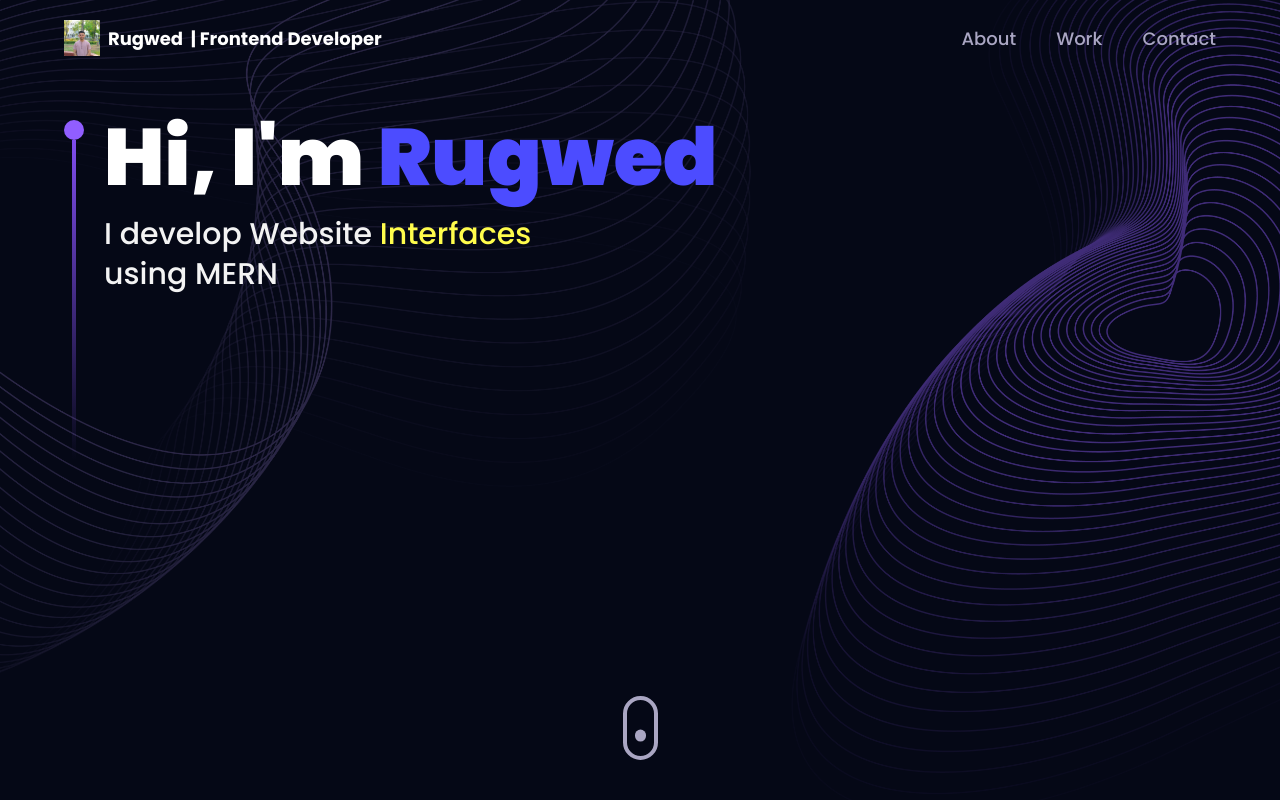
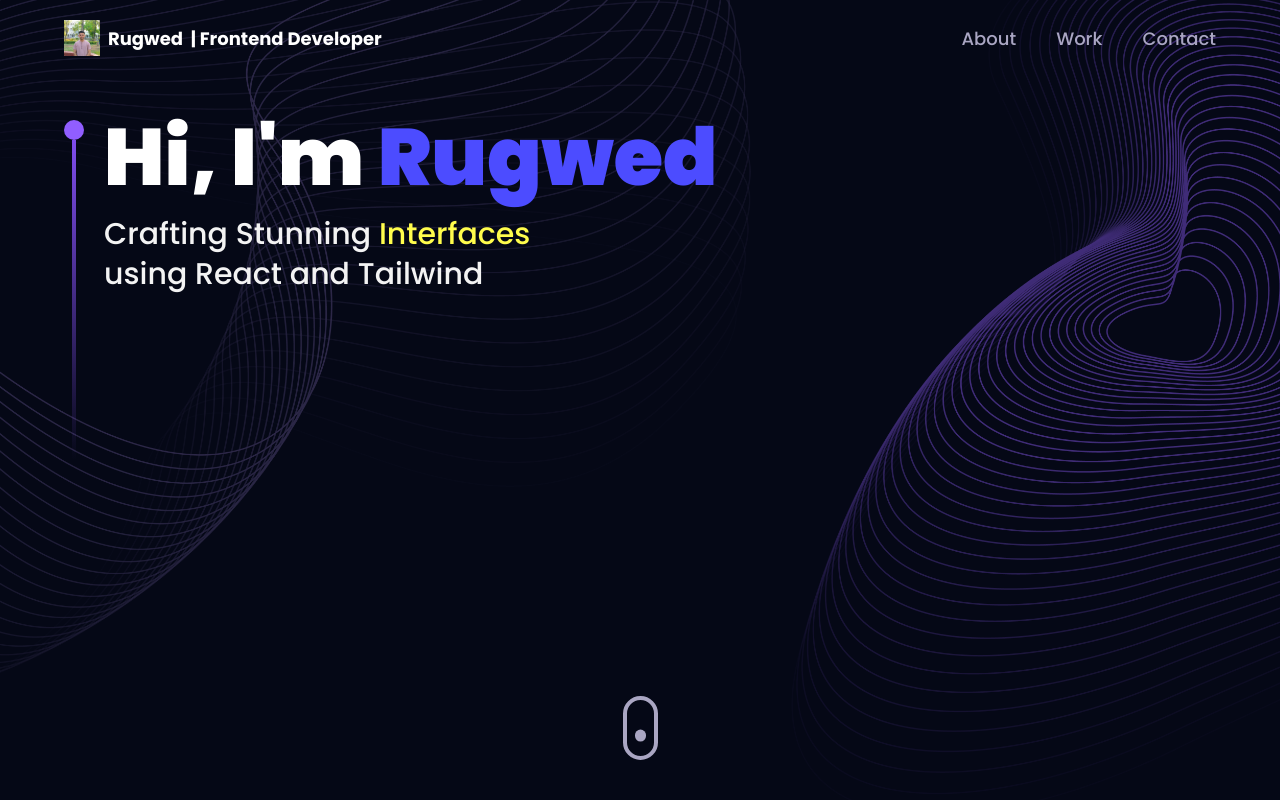
Before and after one commit to rugs07/port-bhau, a React (Vite) app: page / in a window 1280 px wide. Shown: the top 800 px of the page. Built offline with nearby package versions, Linux system fonts and the light colour scheme.

Commit message:
hero section heading change

```diff
--- a/src/components/Hero.jsx
+++ b/src/components/Hero.jsx
@@ -19,9 +19,9 @@ const Hero = () => {
               className='text-[#4c4cff]'>Rugwed</span>
             </h3>
         <p className={`${styles.heroSubText} mt-2 text-white-100`}>
-          I develop Website <span
-              className='text-[#fffc4c]'>Interfaces</span>  <br className=' sm:block hidden'/>
-          using MERN
+        Crafting Stunning<span
+              className='text-[#fffc4c]'> Interfaces</span>  <br className=' sm:block hidden'/>
+          using React and Tailwind
         </p>
         </div>
       </div>
```
